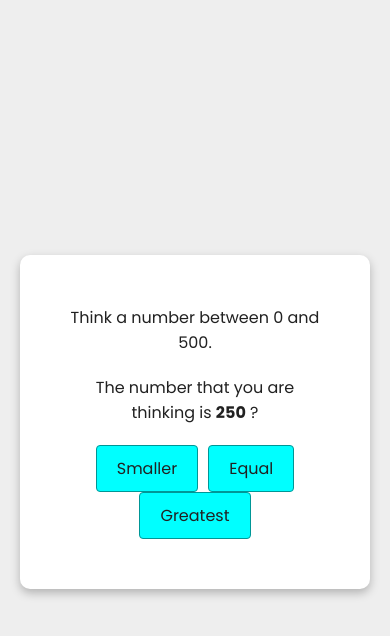
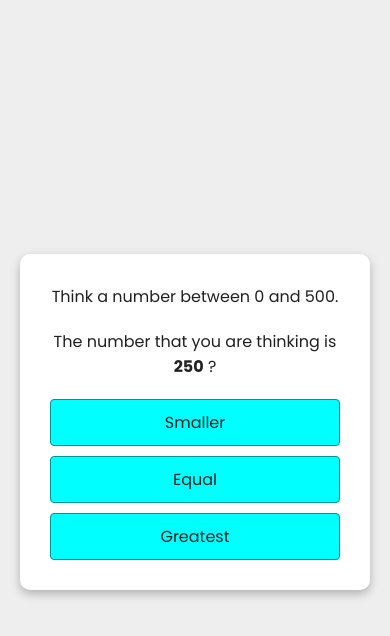
Before and after one commit to victormedeiros1/The-number-that-you-are-thinking, a React (Create React App) app: page / in a window 390 px wide. Both pictures are taken after a click on the button "Play". Shown: the top 636 px of the page. Built offline with nearby package versions, Linux system fonts and the light colour scheme.

Commit message:
feat: responsiveness

```diff
--- a/src/components/Screens/InGame/index.js
+++ b/src/components/Screens/InGame/index.js
@@ -1,6 +1,6 @@
 import React, { useState } from "react";
 import Button from "../../Button";
-import { InGameContainer } from "./styles";
+import { Buttons, InGameContainer } from "./styles";
 import { useScreen } from "../../../context/Screen";
 import { useAttempts } from "../../../context/Attempts";
 
@@ -29,12 +29,14 @@ function InGame() {
   };
 
   return (
-    <InGameContainer style={{ textAlign: "center" }}>
+    <InGameContainer>
       <p>Think a number between 0 and 500.</p>
       <p>The number that you are thinking is <b>{machineNumber}</b> ?</p>
-      <Button onClick={isSmaller}>Smaller</Button>
-      <Button onClick={isRight}>Equal</Button>
-      <Button onClick={isLarger}>Greatest</Button>
+      <Buttons>
+        <Button onClick={isSmaller}>Smaller</Button>
+        <Button onClick={isRight}>Equal</Button>
+        <Button onClick={isLarger}>Greatest</Button>
+      </Buttons>
     </InGameContainer>
   );
 }
--- a/src/components/Screens/InGame/styles.js
+++ b/src/components/Screens/InGame/styles.js
@@ -1,12 +1,21 @@
 import styled from "styled-components";
 
 export const InGameContainer = styled.div`
+  display: flex;
+  flex-direction: column;
   text-align: center;
 
   p {
     margin-bottom: 20px;
   }
-  button {
-    margin: 0 5px;
+`;
+
+export const Buttons = styled.div`
+  display: flex;
+  justify-content: center;
+  gap: 10px;
+
+  @media (max-width: 476px){
+    flex-direction: column;
   }
-`;
+`
--- a/src/pages/styles.js
+++ b/src/pages/styles.js
@@ -2,11 +2,11 @@ import styled from "styled-components";
 
 export const PainelStyles = styled.div`
   width: 100%;
-  max-width: 500px;
+  max-width: 400px;
   border-radius: 10px;
   display: flex;
   justify-content: center;
-  padding: 50px;
+  padding: 30px;
   background-color: #fff;
   box-shadow: 0px 4px 10px rgba(0, 0, 0, 0.25);
 `;
```
